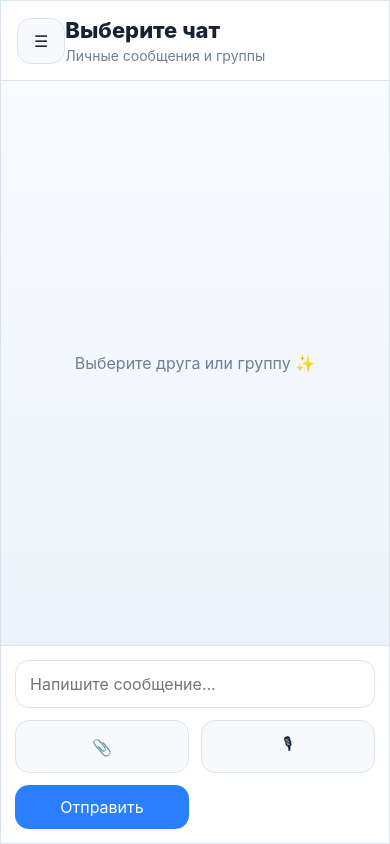
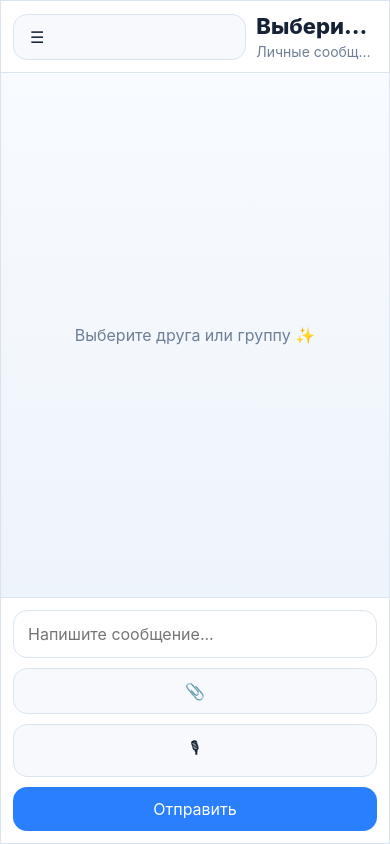
Before and after one commit to Asadbek470/1messengeruz, a website: page public/chat.html in a window 390 px wide. Drawn offline with Linux system fonts and the light colour scheme; no server answers; sample sign-in values are in the browser's storage.

Commit message:
Update style.css

```diff
--- a/public/style.css
+++ b/public/style.css
@@ -561,6 +561,149 @@ textarea:focus {
     grid-template-columns: 1fr 1fr;
   }
 
+  /* --- Лёгкий фикс для телефона и узких экранов --- */
+
+* {
+  min-width: 0;
+}
+
+html,
+body {
+  overflow-x: hidden;
+}
+
+.sidebar,
+.panel,
+.chat-main,
+.chat-header,
+.composer,
+.list-stack,
+.button-stack,
+.form-stack,
+.search-row,
+.item-actions {
+  min-width: 0;
+}
+
+.list-item,
+.list-item-button,
+.primary-btn,
+.ghost-btn,
+.danger-btn,
+input,
+textarea {
+  width: 100%;
+  max-width: 100%;
+}
+
+.list-title,
+.list-subtitle,
+.profile-name,
+.profile-handle,
+.profile-bio,
+.chat-title,
+.chat-subtitle,
+.logo-text,
+.sidebar-subtitle {
+  overflow: hidden;
+  text-overflow: ellipsis;
+  white-space: nowrap;
+}
+
+.sidebar {
+  overflow-y: auto;
+  overflow-x: hidden;
+}
+
+.grow-panel {
+  overflow-y: auto;
+  overflow-x: hidden;
+}
+
+.search-row,
+.item-actions {
+  display: flex;
+  gap: 10px;
+  flex-wrap: wrap;
+}
+
+@media (max-width: 820px) {
+  .app-layout {
+    display: block;
+    height: 100vh;
+    padding: 0;
+  }
+
+  .sidebar {
+    position: fixed;
+    left: 0;
+    top: 0;
+    bottom: 0;
+    width: 86%;
+    max-width: 320px;
+    height: 100vh;
+    padding: 12px;
+    border-radius: 0 20px 20px 0;
+    transform: translateX(-105%);
+    transition: transform 0.25s ease;
+    z-index: 30;
+  }
+
+  .sidebar.open {
+    transform: translateX(0);
+  }
+
+  .chat-main {
+    height: 100vh;
+    border-radius: 0;
+  }
+
+  .chat-header {
+    display: flex;
+    flex-direction: column;
+    align-items: stretch;
+    gap: 10px;
+    padding: 12px;
+  }
+
+  .chat-header-left {
+    width: 100%;
+    gap: 10px;
+  }
+
+  .search-row,
+  .item-actions,
+  .button-stack,
+  .form-stack {
+    flex-direction: column;
+  }
+
+  .composer {
+    display: grid;
+    grid-template-columns: 1fr;
+    gap: 10px;
+    padding: 12px;
+  }
+
+  .messages-area {
+    padding: 12px;
+  }
+
+  .message-bubble {
+    max-width: 88%;
+  }
+
+  .panel {
+    padding: 12px;
+  }
+
+  .primary-btn,
+  .ghost-btn,
+  .danger-btn {
+    min-height: 44px;
+  }
+}
+
   #messageInput {
     grid-column: 1 / -1;
   }
```
